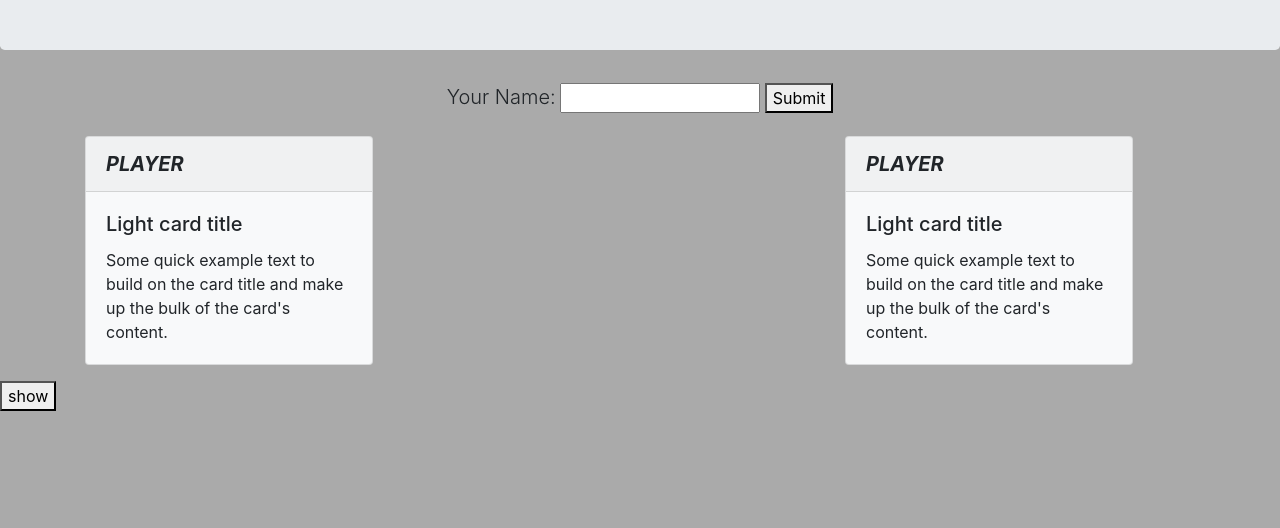
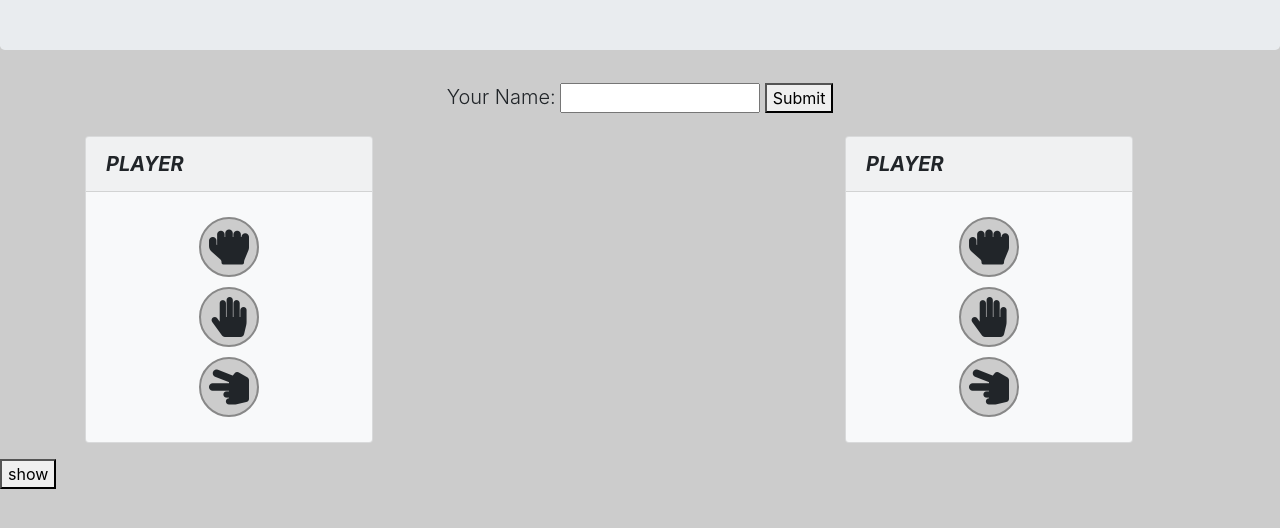
Before and after one commit to bazy1983/firebase_RPS, a plain HTML site: page index.html in a window 1280 px wide. Shown: the part 134-662 px from the top of the page. Drawn offline with nearby package versions, Linux system fonts and the light colour scheme; no server answers.

Commit message:
added rock paper scissores to the thml file, and style them on css

```diff
--- a/css/style.css
+++ b/css/style.css
@@ -1,8 +1,19 @@
 body {
-    background: #aaa;
+    background: #ccc;
 }
 
 #playerName {
  width: 200px;
 
 }
+
+i {
+    font-size: 40px;
+    width: 60px;
+    height: 60px;
+    border-radius: 50%;
+    background: #ccc;
+    padding: 8px;
+    margin: 5px;
+    border: 2px solid #888;
+}
--- a/index.html
+++ b/index.html
@@ -33,9 +33,10 @@
             <div id="player0" class="col-sm-4">
                 <div class="card bg-light mb-3" style="max-width: 18rem;">
                     <div class="p0 card-header lead font-italic font-weight-bold">PLAYER</div>
-                    <div class="card-body">
-                        <h5 class="card-title">Light card title</h5>
-                        <p class="card-text">Some quick example text to build on the card title and make up the bulk of the card's content.</p>
+                    <div class="card-body text-center">
+                            <i data= "0" class="fas fa-hand-rock"></i> <br>
+                            <i data= "1" class="fas fa-hand-paper"></i> <br>
+                            <i data= "2" class="fas fa-hand-scissors"></i>
                     </div>
                 </div>
             </div>
@@ -47,9 +48,10 @@
             <div id="player1" class="col-sm-4">
                 <div class="card bg-light mb-3" style="max-width: 18rem;">
                     <div class="p1 card-header lead font-italic font-weight-bold">PLAYER</div>
-                    <div class="card-body">
-                        <h5 class="card-title">Light card title</h5>
-                        <p class="card-text">Some quick example text to build on the card title and make up the bulk of the card's content.</p>
+                    <div class="card-body text-center">
+                            <i data= "0" class="fas fa-hand-rock"></i> <br>
+                            <i data= "1" class="fas fa-hand-paper"></i> <br>
+                            <i data= "2" class="fas fa-hand-scissors"></i>
                     </div>
                 </div>
             </div>
--- a/js/logic.js
+++ b/js/logic.js
@@ -68,11 +68,17 @@ $(document).ready(function() {
             playerID =0
         }
 
+
         if (res.child(0).exists()){
             $(".p0").text(res.val()[0].name);
+        } else {
+            $(".p0").text("PLAYER");
         }
+
         if(res.child(1).exists()) {
             $(".p1").text(res.val()[1].name);
+        } else {
+            $(".p1").text("PLAYER");
         }
 
 
@@ -87,8 +93,8 @@ $(document).ready(function() {
 
     //clears player information when navigate away from window
     $(window).on("unload", function(){
-        var playerRecord = sessionStorage.getItem("playerID");
-        database.ref("player/"+ playerRecord).remove();
+        var playerIndex = sessionStorage.getItem("playerID");
+        database.ref("player/"+ playerIndex).remove();
         sessionStorage.clear();
     })
 
```
